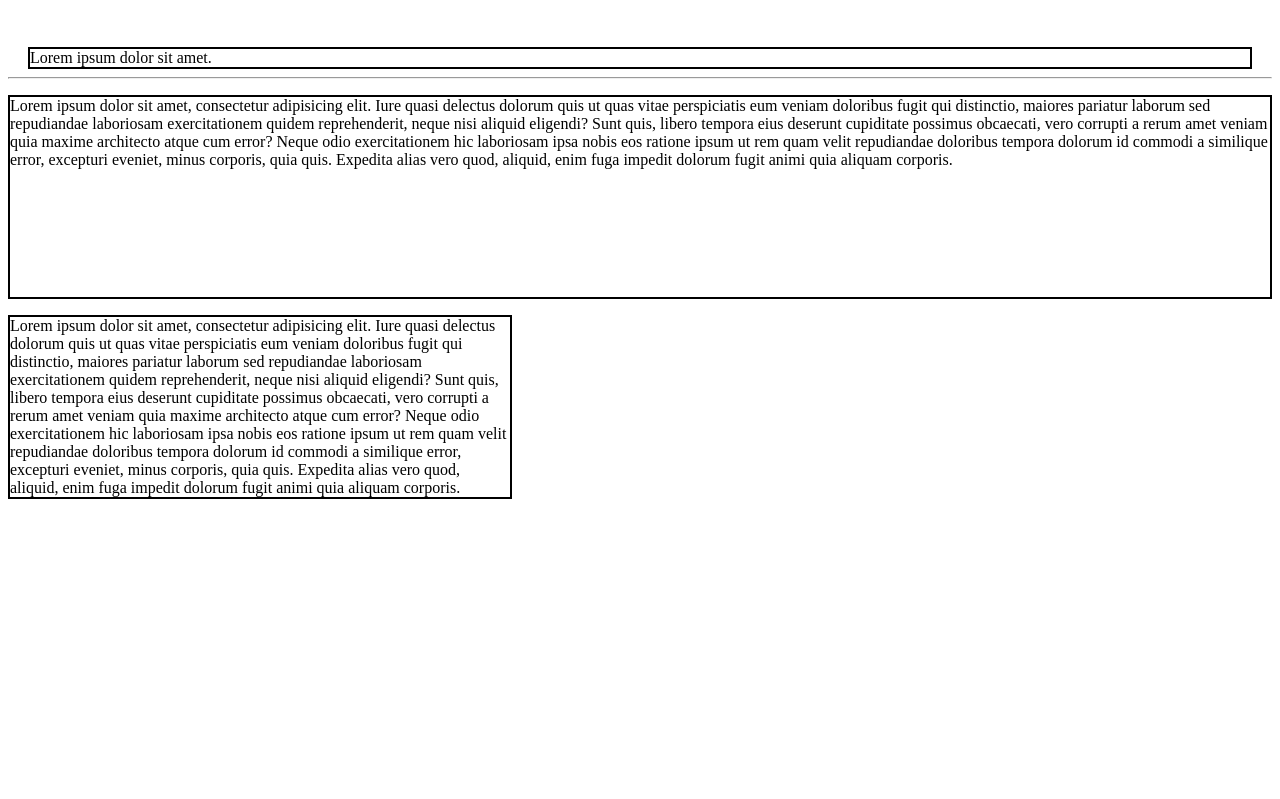
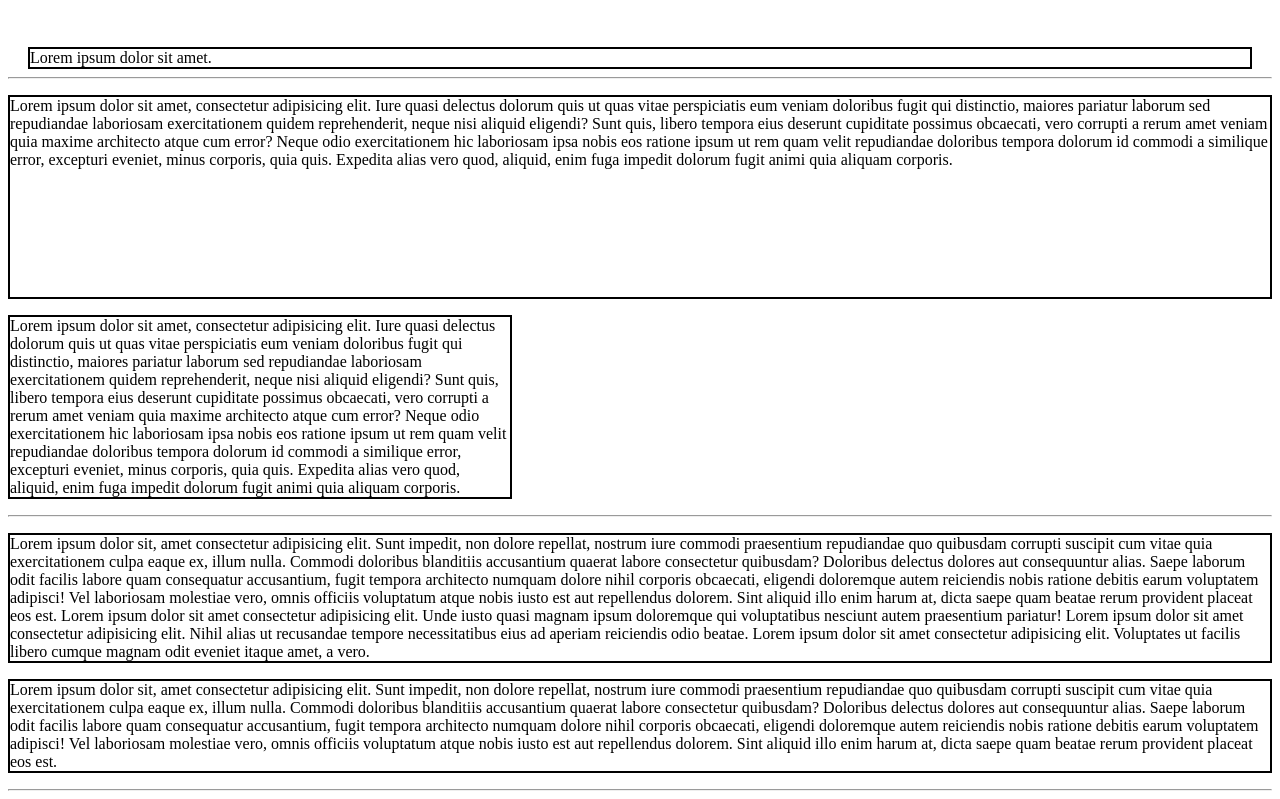
Before and after one commit to Emam-Bokhari/Learn-CSS3, a plain HTML site: page Class1-15/Revise1-15/index.html in a window 1280 px wide. Shown: the part 1743-2542 px from the top of the page. Before the commit the page ends 2258 px from the top, so only its background shows below. Drawn offline with Linux system fonts and the light colour scheme.

Commit message:
min height,max height

```diff
--- a/Class1-15/Revise1-15/index.html
+++ b/Class1-15/Revise1-15/index.html
@@ -229,6 +229,15 @@
             border: 2px solid black;
             width: 500px;
         }
+        /* min height, max height */
+        .min-height{
+            border:2px solid black;
+            min-height:50px;
+        }
+        .max-height{
+            border:2px solid black;
+            max-height:100px;
+        }
     </style>
 </head>
 
@@ -410,7 +419,16 @@
                 aliquam corporis.</p>
         </div>
     </section>
+    <hr>
 
+    <!-- # min height,max height -->
+
+    <section>
+        <p class="min-height">Lorem ipsum dolor sit, amet consectetur adipisicing elit. Sunt impedit, non dolore repellat, nostrum iure commodi praesentium repudiandae quo quibusdam corrupti suscipit cum vitae quia exercitationem culpa eaque ex, illum nulla. Commodi doloribus blanditiis accusantium quaerat labore consectetur quibusdam? Doloribus delectus dolores aut consequuntur alias. Saepe laborum odit facilis labore quam consequatur accusantium, fugit tempora architecto numquam dolore nihil corporis obcaecati, eligendi doloremque autem reiciendis nobis ratione debitis earum voluptatem adipisci! Vel laboriosam molestiae vero, omnis officiis voluptatum atque nobis iusto est aut repellendus dolorem. Sint aliquid illo enim harum at, dicta saepe quam beatae rerum provident placeat eos est. Lorem ipsum dolor sit amet consectetur adipisicing elit. Unde iusto quasi magnam ipsum doloremque qui voluptatibus nesciunt autem praesentium pariatur! Lorem ipsum dolor sit amet consectetur adipisicing elit. Nihil alias ut recusandae tempore necessitatibus eius ad aperiam reiciendis odio beatae. Lorem ipsum dolor sit amet consectetur adipisicing elit. Voluptates ut facilis libero cumque magnam odit eveniet itaque amet, a vero. </p>
+
+        <p class="max-height">Lorem ipsum dolor sit, amet consectetur adipisicing elit. Sunt impedit, non dolore repellat, nostrum iure commodi praesentium repudiandae quo quibusdam corrupti suscipit cum vitae quia exercitationem culpa eaque ex, illum nulla. Commodi doloribus blanditiis accusantium quaerat labore consectetur quibusdam? Doloribus delectus dolores aut consequuntur alias. Saepe laborum odit facilis labore quam consequatur accusantium, fugit tempora architecto numquam dolore nihil corporis obcaecati, eligendi doloremque autem reiciendis nobis ratione debitis earum voluptatem adipisci! Vel laboriosam molestiae vero, omnis officiis voluptatum atque nobis iusto est aut repellendus dolorem. Sint aliquid illo enim harum at, dicta saepe quam beatae rerum provident placeat eos est.</p>
+    </section>
+    <hr>
 
 
 </body>
```
